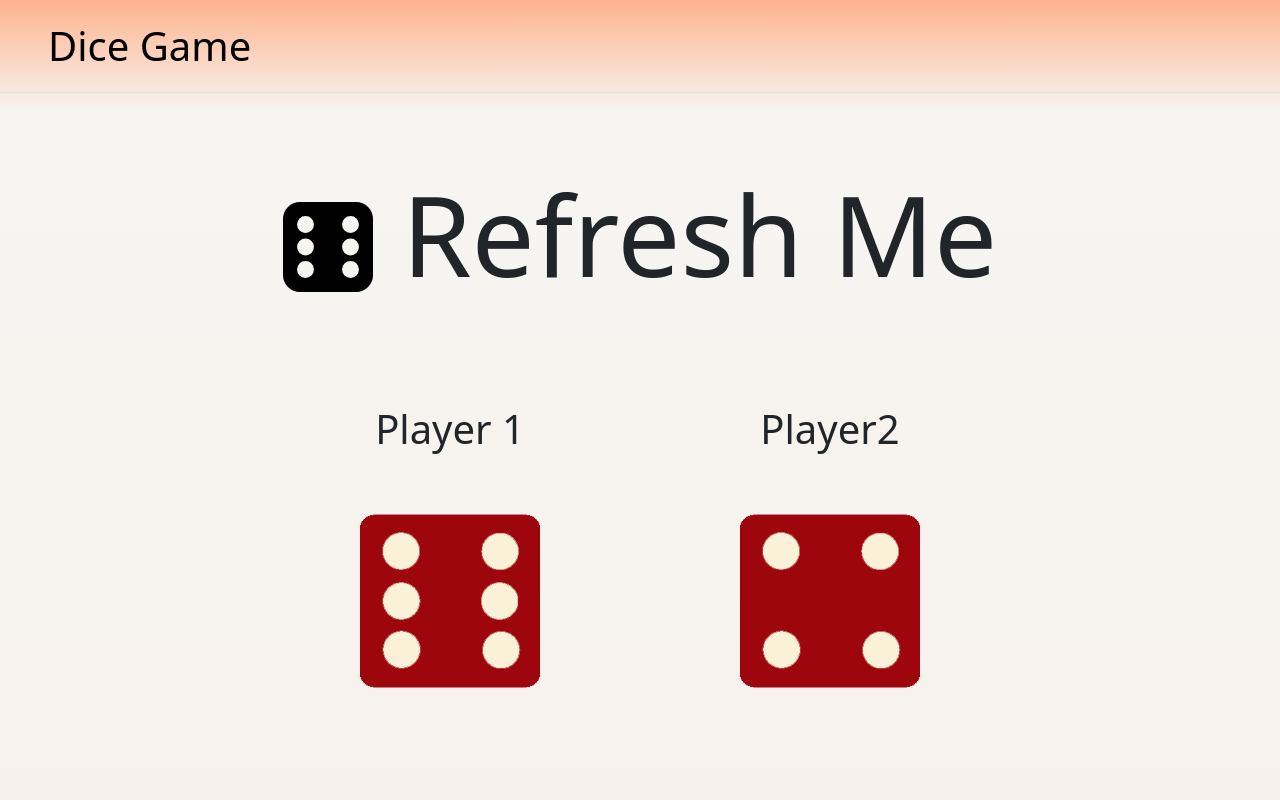
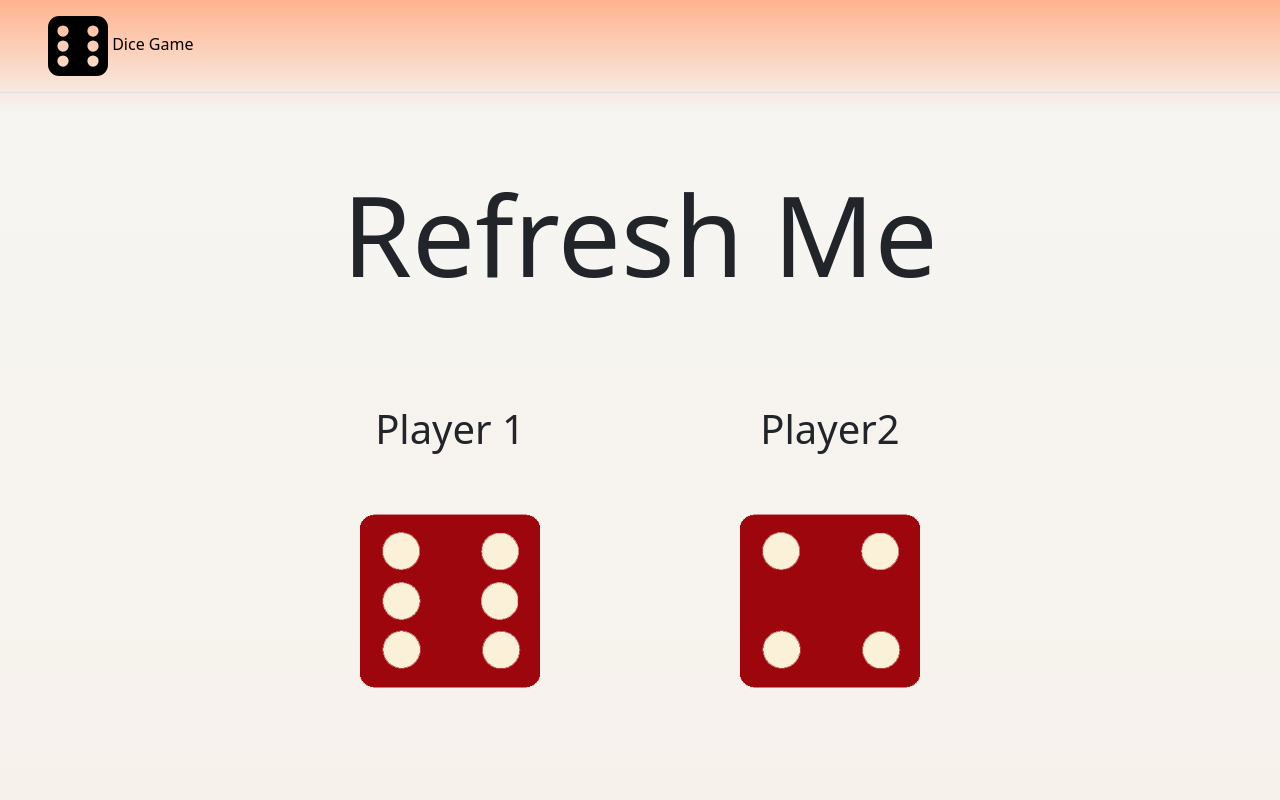
Before and after one commit to hemantsay/Dice-Game-by-Hemant-Say, a plain HTML site: page index.html in a window 1280 px wide. Shown: the top 800 px of the page. Drawn offline with nearby package versions, Linux system fonts and the light colour scheme; a web font is replaced by a local one.

Commit message:
Update index.html

```diff
--- a/index.html
+++ b/index.html
@@ -23,7 +23,7 @@
     <header class="d-flex flex-wrap justify-content-center py-3 mb-4 border-bottom">
         <a href="/" class="d-flex align-items-center mb-3 mb-md-0 me-md-auto link-body-emphasis text-decoration-none">
           <svg class="bi me-2" width="40" height="32"><use xlink:href="#bootstrap"></use></svg>
-          <span class="fs-1">Dice Game</span>
+          <span class="hh"><img src="./assets/dice-6-fill.svg" alt="dicel ogo" height="60">  Dice Game</span>
         </a>
 
 
@@ -36,7 +36,7 @@
 
 
     <div class="container">
-        <h1><img src="./assets/dice-6-fill.svg" alt="dice" height="90"> Refresh Me</h1>
+        <h1> Refresh Me</h1>
 
     </div>
     <br>
```
